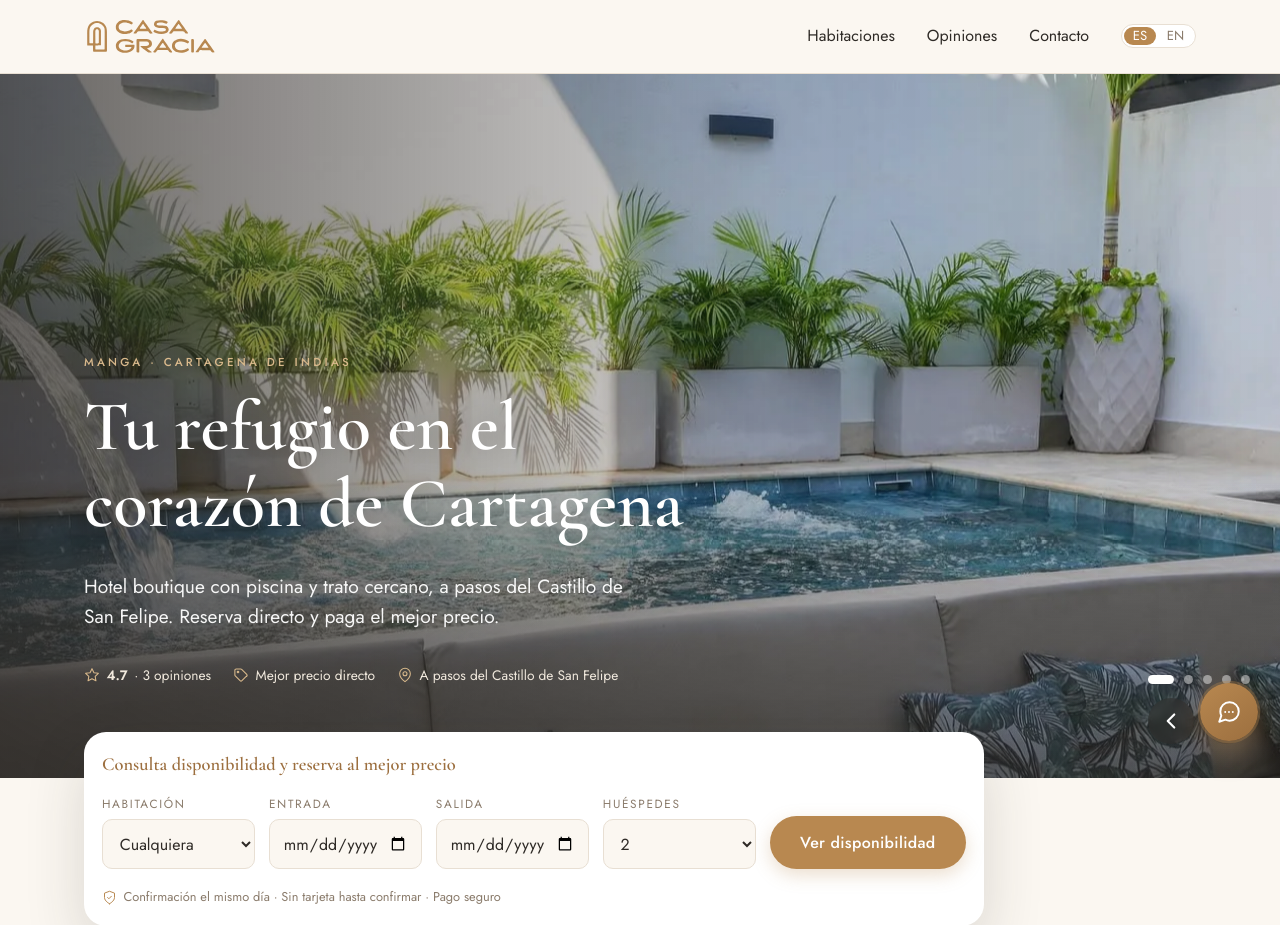
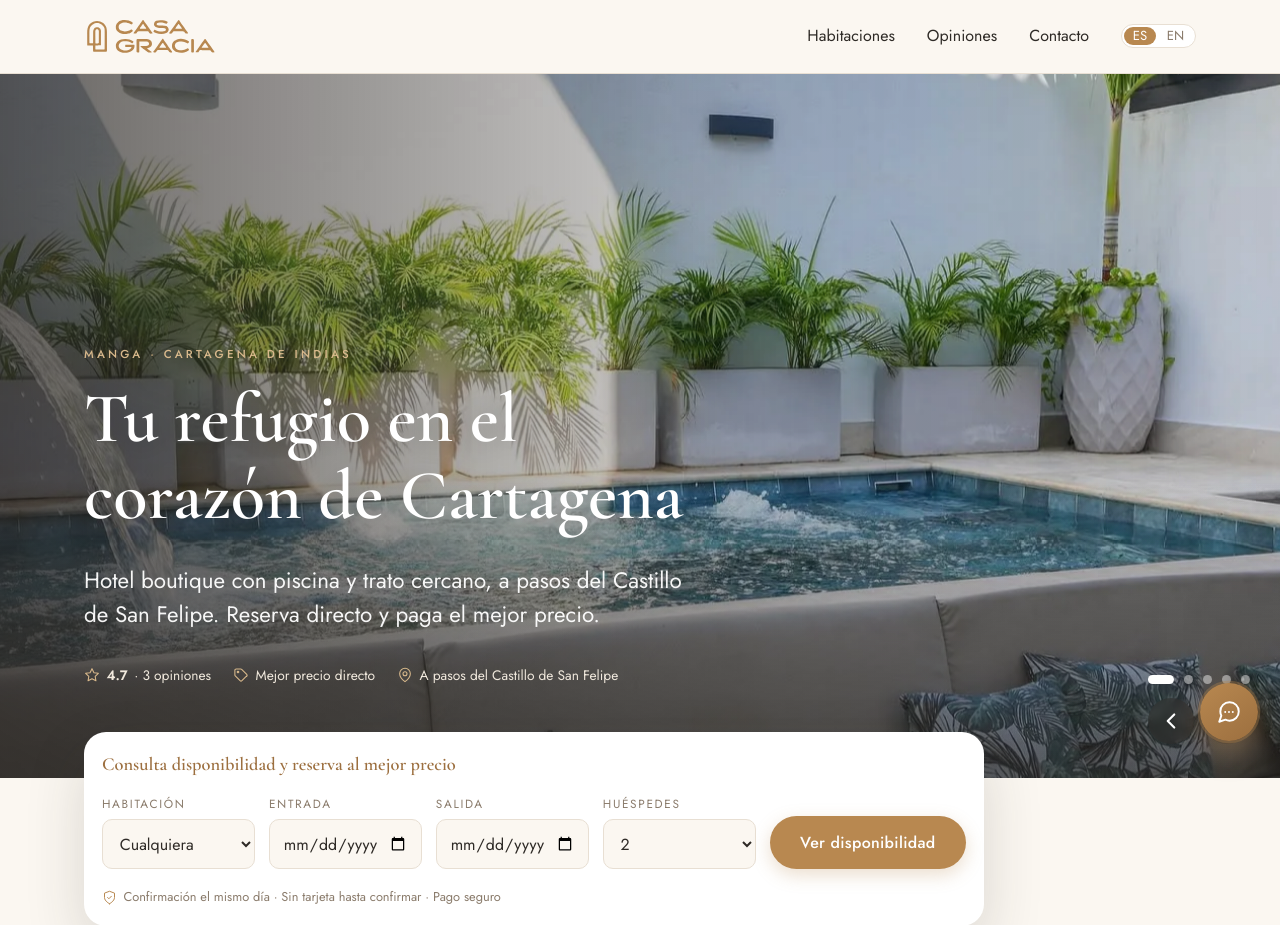
Before and after one commit to Jmyukopila/Pagina-web-casa-gracia-, a FastAPI app: page / in a window 1280 px wide. Shown: the part 37-962 px from the top of the page. Run offline with FastAPI, Linux system fonts and the light colour scheme; data comes from the database, SQL or seed files in the repository; data that the repository does not hold is empty; some libraries are stand-ins or nearby versions.

Commit message:
style(home): agranda el subtítulo del hero para mejor estética
Co-Authored-By: Claude Opus 4.8 <noreply@anthropic.com>

```diff
--- a/web/app/static/css/styles.css
+++ b/web/app/static/css/styles.css
@@ -121,7 +121,7 @@ section{padding:88px 0}
 }
 .hero__content{position:relative;z-index:2;max-width:780px;margin:0 auto;padding:40px 24px}
 .hero__content h1{color:#fff;text-shadow:0 2px 30px rgba(0,0,0,.3)}
-.hero__content p{font-size:1.2rem;opacity:.95;margin:0 auto 2rem;max-width:560px}
+.hero__content p{font-size:1.4rem;line-height:1.55;opacity:.95;margin:0 auto 2rem;max-width:620px}
 .hero .eyebrow{color:var(--caramel-l)}
 
 /* ---- Booking bar ---- */
```
